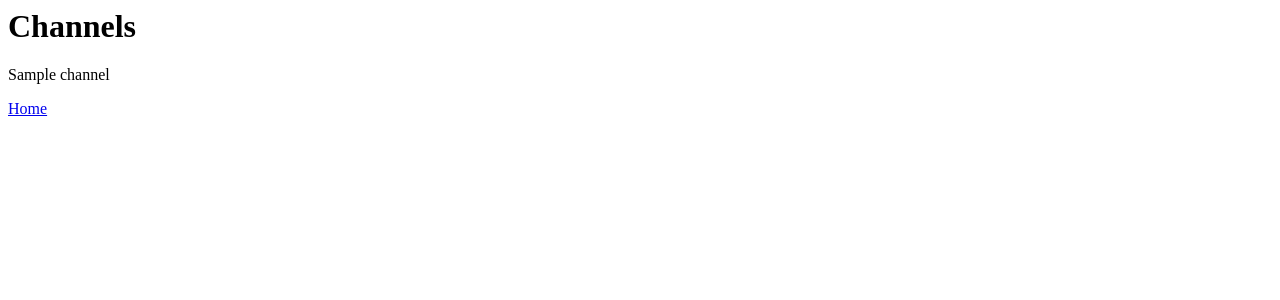
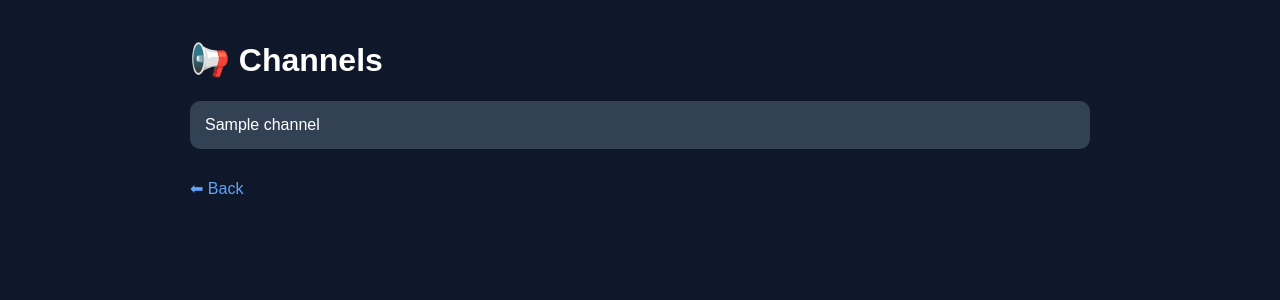
Before and after one commit to zshadow001/Z.s.gram, a Flask app: template templates/channels.html in a window 1280 px wide. Shown: the top 300 px of the page. Run offline with Flask 3, Linux system fonts and the light colour scheme; the template is opened without the code that fills it: most values are stand-ins (such as "Sample title", 1, 10 or a date in 2020); parts of the project's set-up code (start-up, migrations or seed data) failed here and were passed over.

Commit message:
Update channels.html

```diff
--- a/templates/channels.html
+++ b/templates/channels.html
@@ -1,7 +1,33 @@
-<h1>Channels</h1>
+<!DOCTYPE html>
+<html>
+<head>
+
+<title>Channels</title>
+
+<link rel="stylesheet"
+href="{{ url_for('static', filename='style.css') }}">
+
+</head>
+
+<body>
+
+<div class="container">
+
+<h1>📢 Channels</h1>
 
 {% for c in channels %}
-<p>{{ c.name }}</p>
+
+<div class="list-item">
+{{ c.name }}
+</div>
+
 {% endfor %}
 
-<a href="/">Home</a>
+<a class="back" href="/">
+⬅ Back
+</a>
+
+</div>
+
+</body>
+</html>
```
